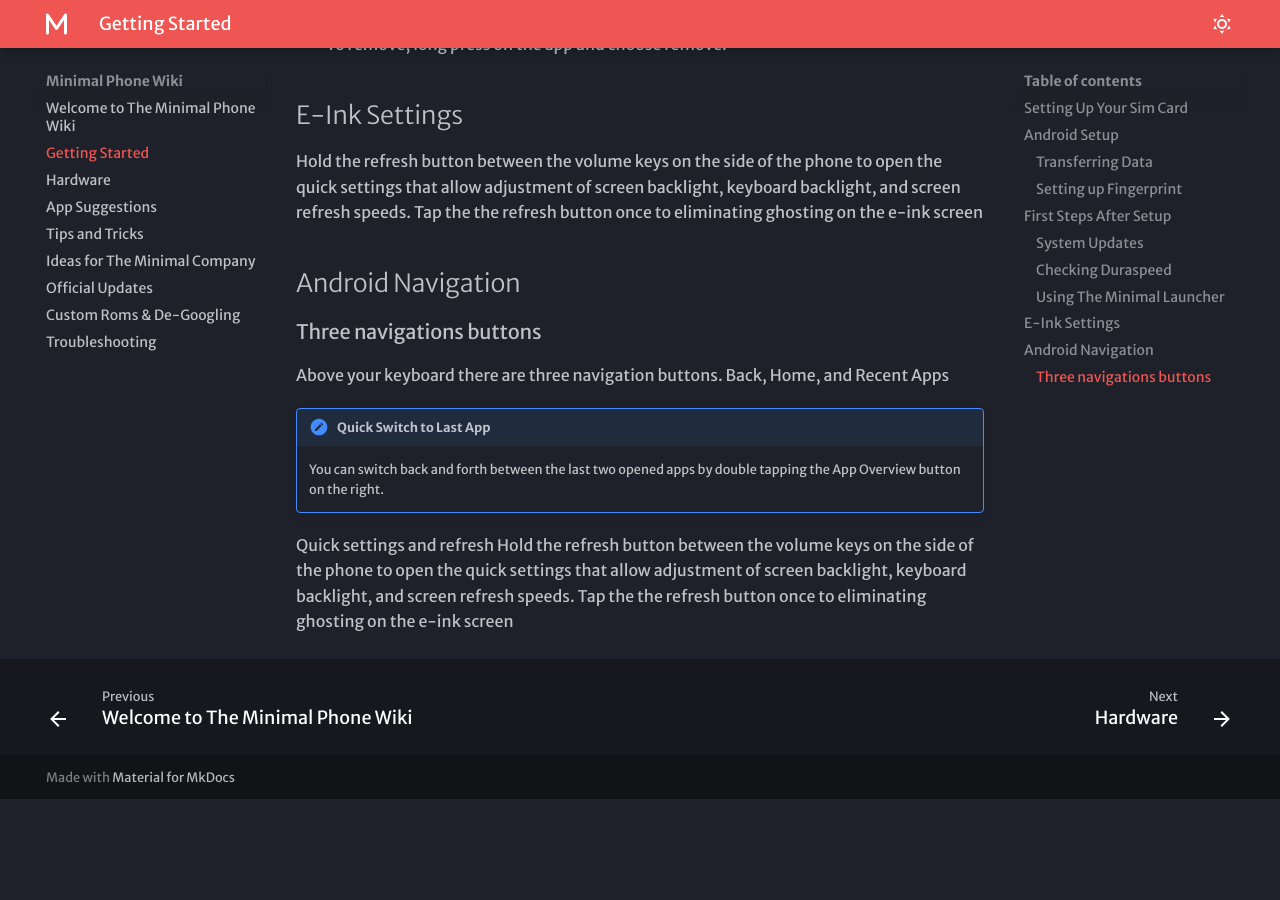
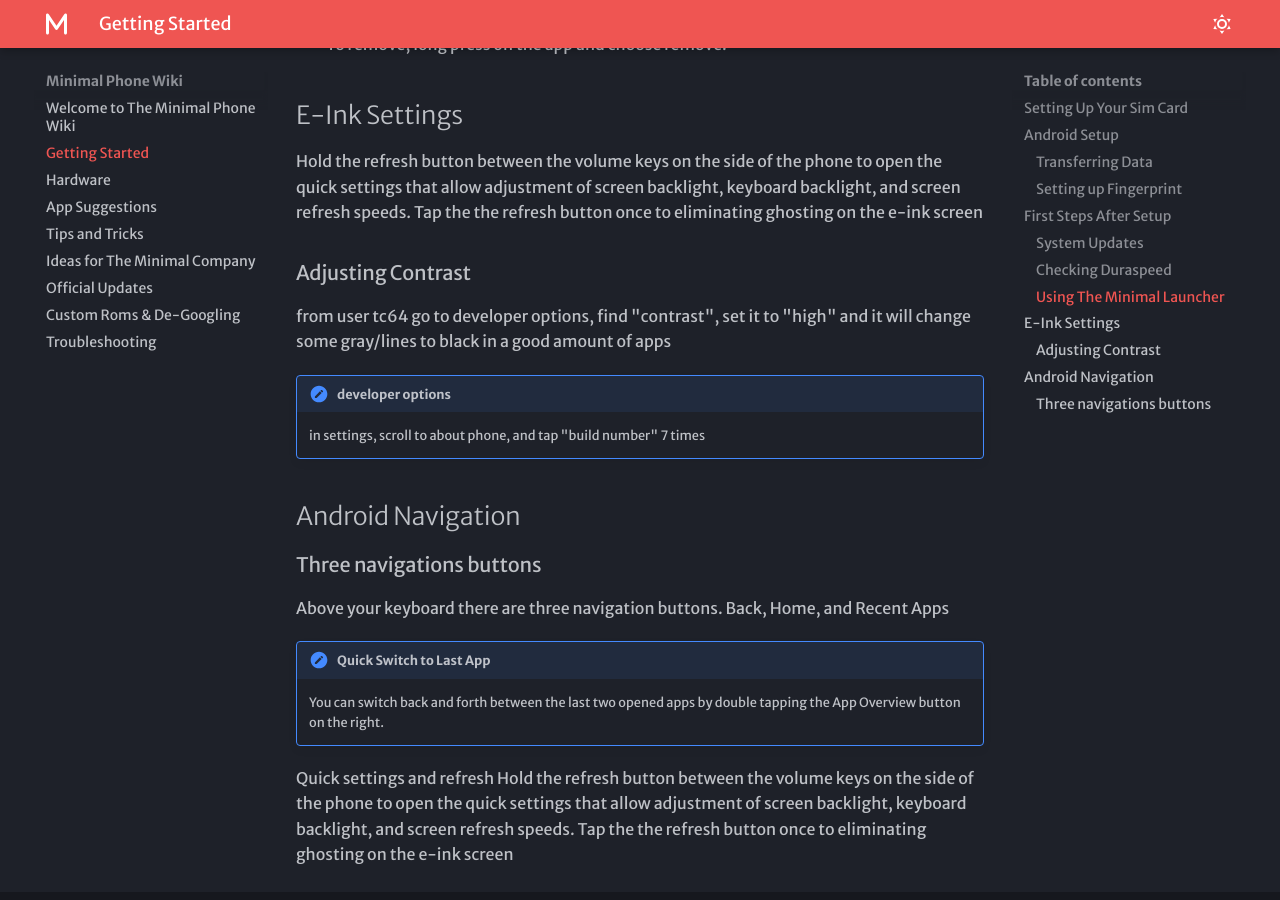
Before and after one commit to theblcl/Minimal-Phone-Guide, an MkDocs documentation site: the page built from docs/starting.md, in a window 1280 px wide and 900 px high, scrolled down 1650 px. Built offline with MkDocs 1.6.1 and Material for MkDocs 9.7.7, drawn with Linux system fonts in a browser that asks for light colours; some web fonts are replaced; before the commit the page ends 2449 px from its top, so only the background shows below that.

Commit message:
adjust contrast

```diff
--- a/docs/starting.md
+++ b/docs/starting.md
@@ -42,6 +42,12 @@
 Hold the refresh button between the volume keys on the side of the phone to open the quick settings that allow adjustment of screen backlight, keyboard backlight, and screen refresh speeds.
 Tap the the refresh button once to eliminating ghosting on the e-ink screen
 
+### Adjusting Contrast
+from user tc64
+go to developer options, find "contrast", set it to "high" and it will change some gray/lines to black in a good amount of apps
+
+!!! note "developer options"
+    in settings, scroll to about phone, and tap "build number" 7 times
 
 ## Android Navigation
 ### Three navigations buttons
```
